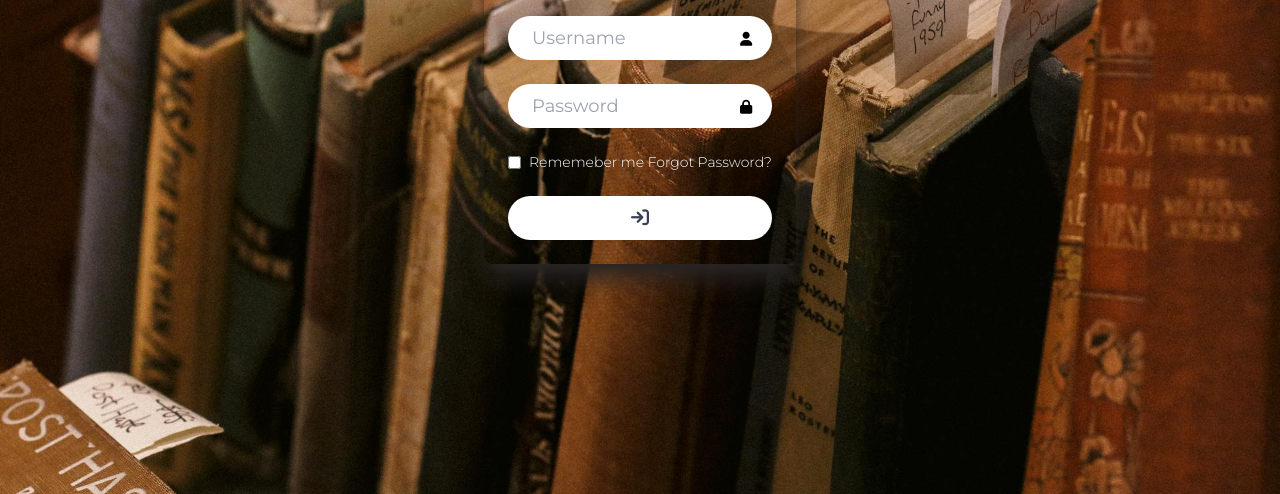
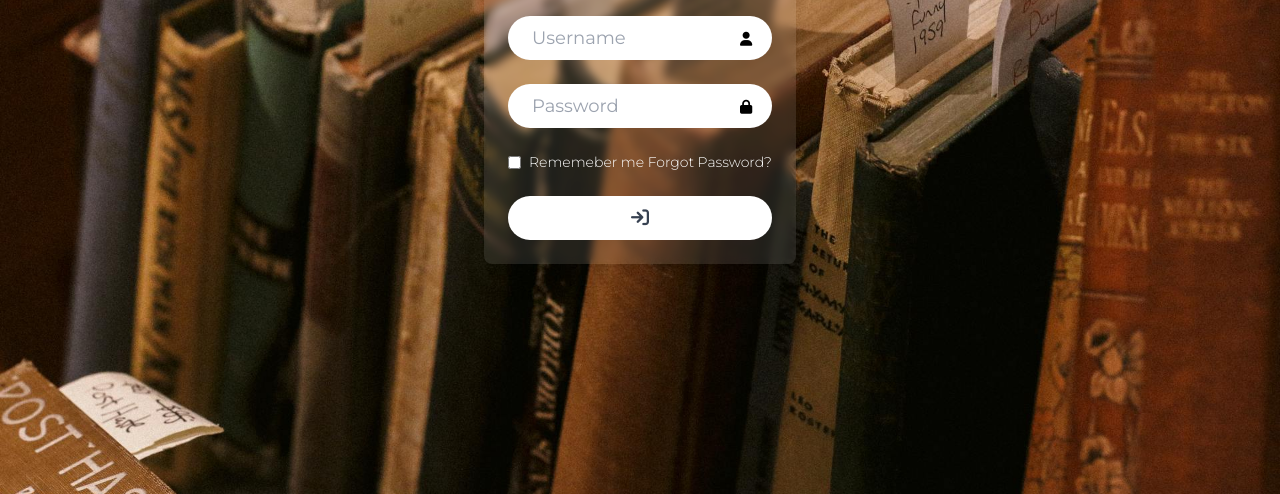
Before and after one commit to Tanyaradzwa1999/Portal, a website: page index.html in a window 1280 px wide. Shown: the part 306-800 px from the top of the page. Drawn offline with Linux system fonts and the light colour scheme.

Commit message:
backdrop

```diff
--- a/index.html
+++ b/index.html
@@ -23,7 +23,7 @@
     <!-- flex box for the login contents -->
     <div class="flex flex-col justify-center items-center h-screen">
       <div
-        class="flex flex-col max-w-3xl p-6 bg-transparent z-40 shadow-xl rounded-lg shadow-stone-800"
+        class="flex flex-col max-w-3xl p-6 backdrop-blur-sm bg-white/10 z-40 shadow-xl rounded-lg"
       >
         <form action="" class="text-lg">
           <div class="flex justify-center mb-8">
```
Also changed, not shown: css/style.css.
